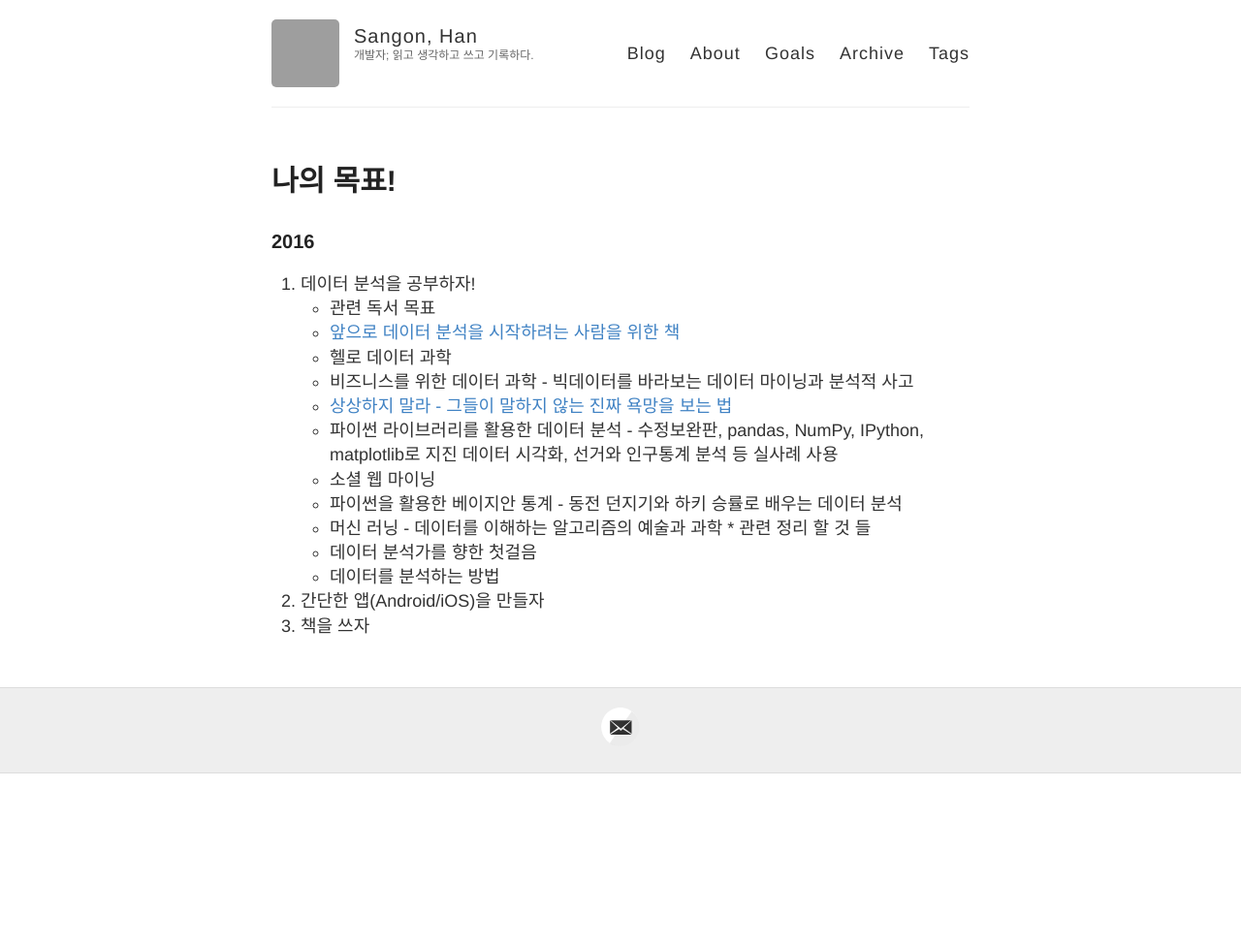
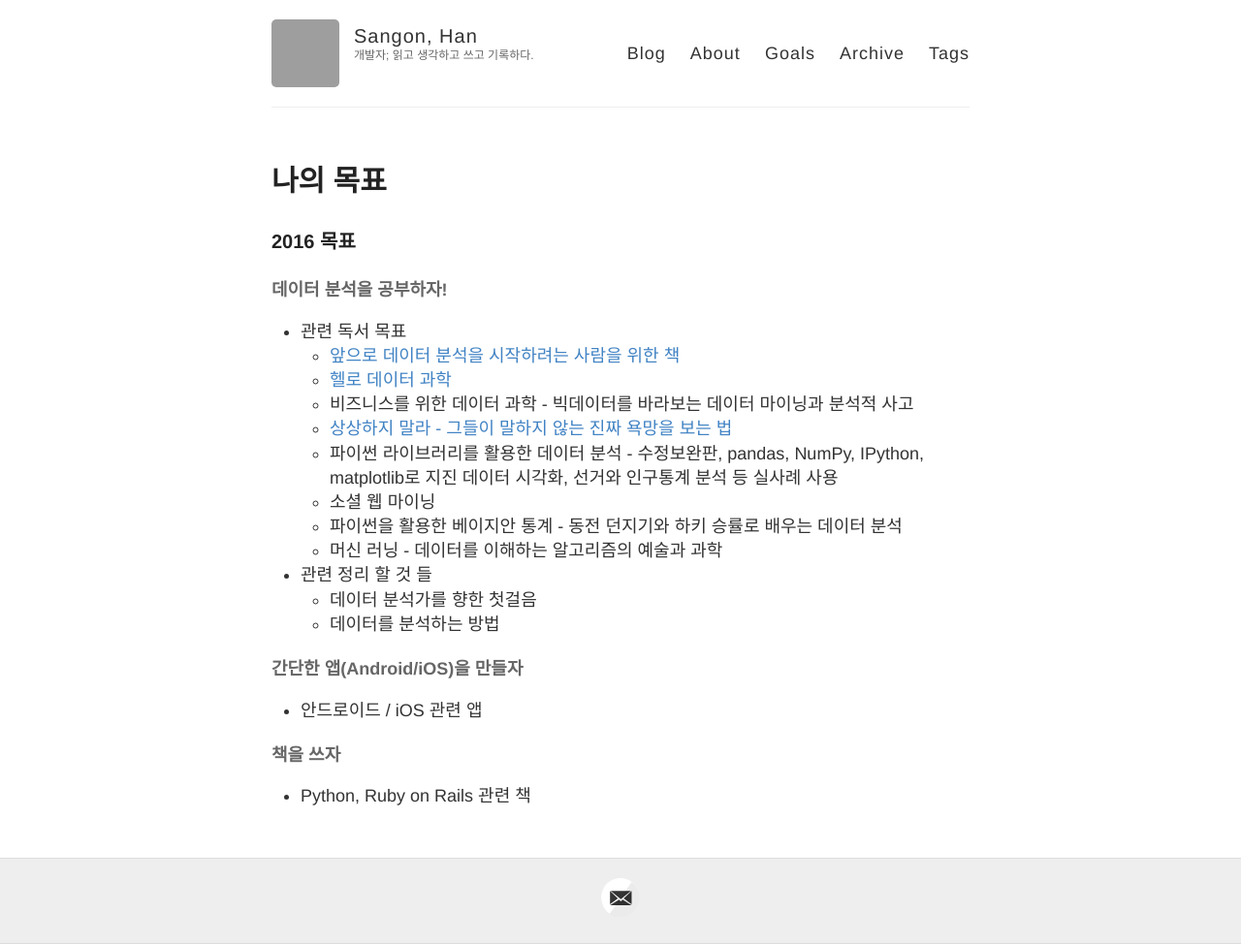
Before and after one commit to pyjaru/pyjaru.github.io, a Jekyll site: the page built from goals.md, in a window 1280 px wide. Shown: the whole page at 97% size. Built offline with Jekyll 4.4.1, drawn with Linux system fonts in a browser that asks for light colours; before the commit the page ends 900 px from its top, so only the background shows below that; grey boxes are pictures that could not be loaded.

```diff
--- a/goals.md
+++ b/goals.md
@@ -1,22 +1,27 @@
 ---
 layout: page
-title: 나의 목표!
+title: 나의 목표
 permalink: /goals/
 ---
 
-### 2016
-1. 데이터 분석을 공부하자!
-  * 관련 독서 목표
-    * [앞으로 데이터 분석을 시작하려는 사람을 위한 책](http://sigmadream.github.io/Book_for_people_who_want_to_start_a_data_analysis/)
-    * 헬로 데이터 과학
-    * 비즈니스를 위한 데이터 과학 - 빅데이터를 바라보는 데이터 마이닝과 분석적 사고
-    * [상상하지 말라 - 그들이 말하지 않는 진짜 욕망을 보는 법](http://sigmadream.github.io/Dont_Fatnasy/)
-    * 파이썬 라이브러리를 활용한 데이터 분석 - 수정보완판, pandas, NumPy, IPython, matplotlib로 지진 데이터 시각화, 선거와 인구통계 분석 등 실사례 사용
-    * 소셜 웹 마이닝
-    * 파이썬을 활용한 베이지안 통계 - 동전 던지기와 하키 승률로 배우는 데이터 분석
-    * 머신 러닝 - 데이터를 이해하는 알고리즘의 예술과 과학
-  * 관련 정리 할 것 들
-    * 데이터 분석가를 향한 첫걸음
-    * 데이터를 분석하는 방법
-2. 간단한 앱(Android/iOS)을 만들자
-3. 책을 쓰자
+### 2016 목표
+
+#### 데이터 분석을 공부하자!
+* 관련 독서 목표
+	* [앞으로 데이터 분석을 시작하려는 사람을 위한 책](http://sigmadream.github.io/Book_for_people_who_want_to_start_a_data_analysis/)
+	* [헬로 데이터 과학](http://sigmadream.github.io/Hello_Data_Sci/)
+	* 비즈니스를 위한 데이터 과학 - 빅데이터를 바라보는 데이터 마이닝과 분석적 사고
+	* [상상하지 말라 - 그들이 말하지 않는 진짜 욕망을 보는 법](http://sigmadream.github.io/Dont_Fatnasy/)
+	* 파이썬 라이브러리를 활용한 데이터 분석 - 수정보완판, pandas, NumPy, IPython, matplotlib로 지진 데이터 시각화, 선거와 인구통계 분석 등 실사례 사용
+	* 소셜 웹 마이닝
+	* 파이썬을 활용한 베이지안 통계 - 동전 던지기와 하키 승률로 배우는 데이터 분석
+	* 머신 러닝 - 데이터를 이해하는 알고리즘의 예술과 과학
+* 관련 정리 할 것 들
+	* 데이터 분석가를 향한 첫걸음
+	* 데이터를 분석하는 방법
+
+#### 간단한 앱(Android/iOS)을 만들자
+* 안드로이드 / iOS 관련 앱
+
+#### 책을 쓰자
+* Python, Ruby on Rails 관련 책
```
Also changed, not shown: _posts/2016-05-01-MIT_Startup_Bible.md (added, +59 -0 lines), _posts/2016-05-14-Discovery_Go.md (added, +28 -0 lines), _posts/2016-05-14-Hello_Data_Sci.md (added, +35 -0 lines), _posts/2016-05-14-Python_Library_Recipe.md (added, +12 -0 lines), _posts/2016-05-21-Little_Brother.md (added, +38 -0 lines), _posts/2016-05-21-Misbehaving_The_Making_of_Behavioral_Economics.md (added, +65 -0 lines), _posts/2016-05-21-The_Supermen_The_Story_of_Seymour_Cray_and_the_Technical_Wizards_Behind_the_Supercomputer.md (added, +35 -0 lines), _posts/2016-02-11-Head_First_Object_Oriented_Analysis_and_Design.md (renamed from _posts/2016-02-11-Head_First_Object_Oriented_Analysis_and_Design - Copy.md).
